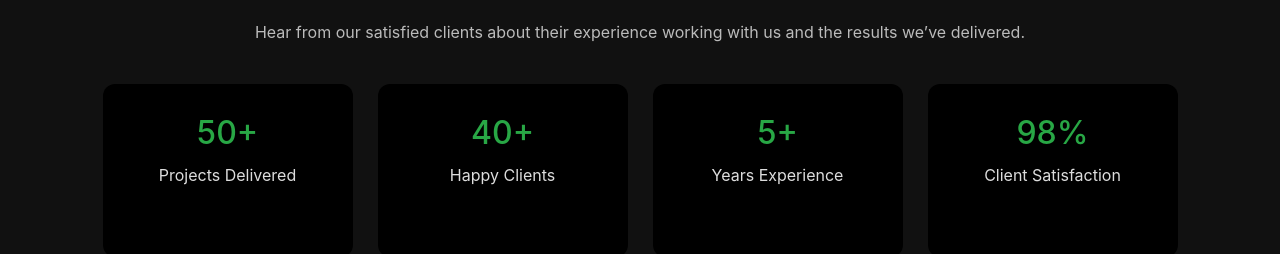
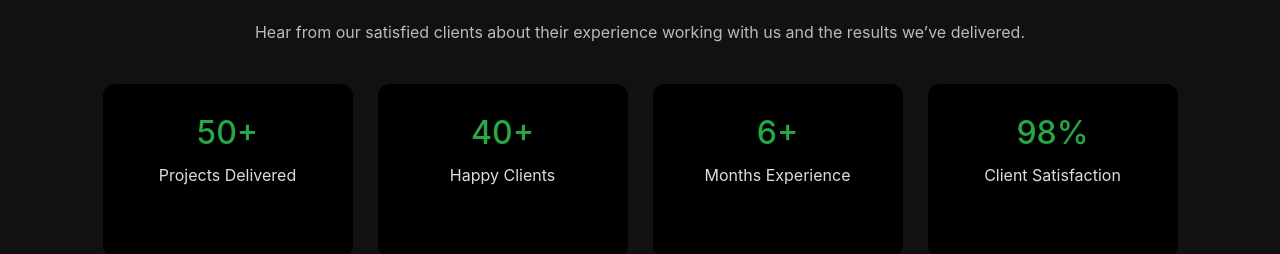
Before and after one commit to MohdHassan0912/Portfolio, a React (Create React App) app: page / in a window 1280 px wide. Shown: the part 1750-2004 px from the top of the page. Built offline with nearby package versions, Linux system fonts and the light colour scheme.

Commit message:
once changes

```diff
--- a/src/project.js
+++ b/src/project.js
@@ -100,7 +100,7 @@ const Project = () => {
   <div className="stats">
     <div className="stat-card"><h3>50+</h3><p>Projects Delivered</p></div>
     <div className="stat-card"><h3>40+</h3><p>Happy Clients</p></div>
-    <div className="stat-card"><h3>5+</h3><p>Years Experience</p></div>
+    <div className="stat-card"><h3>6+</h3><p>Months Experience</p></div>
     <div className="stat-card"><h3>98%</h3><p>Client Satisfaction</p></div>
   </div>
 </div>
```
